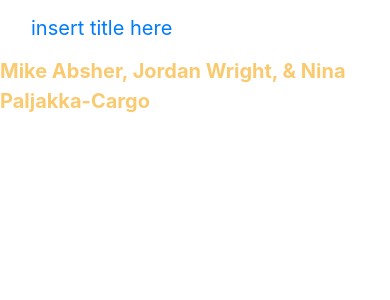
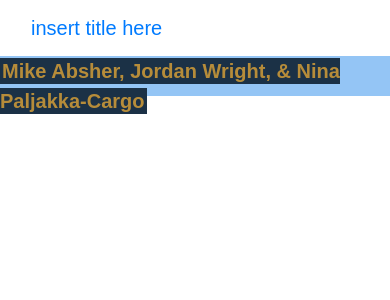
Before and after one commit to mdaxc6/databootcamp-final-project, a Flask app: page / in a window 390 px wide. Shown: the top 300 px of the page. Run offline with Flask 2, Linux system fonts and the light colour scheme; some libraries are stand-ins or nearby versions.

Commit message:
edits to css and html

```diff
--- a/static/css/style.css
+++ b/static/css/style.css
@@ -0,0 +1,105 @@
+* {
+    box-sizing: border-box;
+    font-family: Ubuntu, sans-serif;
+}
+
+html, body {
+    padding: 0;
+    margin: 0;
+    height: 100%;
+}
+
+.page-wrap{
+    min-height: 100%;
+
+    margin-bottom: -40px;
+}
+
+.page-wrap:after{
+    display: block;
+}
+
+.jumbotron {
+    background-image: url(background.jpeg);
+}
+
+.wrapper {
+    position: relative;
+    min-height: 100%;
+    padding-bottom: 130px;
+    overflow: auto;
+}
+
+
+.col-md-12 {
+    position: relative;
+    height: 400px;
+    padding: 20px;
+    margin: 0;
+}
+
+.h1 {
+    margin-top: 200px;
+    font-size: 0.1rem;
+    animation: title 1.2s forwards linear;
+}
+
+.well{
+    margin-top: 50px;
+}
+#mapid {
+    height: 750px;
+    /* width: 900px; */
+    margin-top: 50px;
+}
+
+#scatter, #scatter2 {
+    margin: 150px;
+    display: flex;
+    align-items: center;
+}
+
+#bar {
+    margin: 50px;
+    margin-right: 50px;
+    display: flex;
+    align-items: center;
+}
+#bar-and-desc{
+    margin-top: 150px;
+    display: flex;
+    align-items: center;
+}
+.data-desc{
+    margin: 50px;
+    margin-top: 50px;
+    margin-right: 50px;
+    display: flex;
+    align-items: center;
+    line-height: 200%;
+}
+.info {
+    padding: 6px 8px;
+    font: 14px/16px Arial, Helvetica, sans-serif;
+    background: white;
+    background: rgba(255, 255, 255, 0.8);
+    box-shadow: 0 0 15px rgba(0, 0, 0, 0.2);
+    border-radius: 5px;
+}
+
+.info h4 {
+    margin: 0 0 5px;
+    color: #777;
+}
+
+
+.footer, .page-wrap:after {
+    height: 40px;
+    /* min-height: 100px; */
+    background: #94c5f5;
+}
+
+.bottom {
+    padding: 2px;
+    background: #1b3146;
+}
--- a/templates/index.html
+++ b/templates/index.html
@@ -17,7 +17,7 @@
         </div>
   </div>
     </nav>
-
+<!---footer-->
  <footer class="footer">
     <span class="bottom" style="font-size:20px;font-weight:bold;color:rgba(248, 179, 52, 0.7);">
         Mike Absher, Jordan Wright, & Nina Paljakka-Cargo
```
Also changed, not shown: images/background.jpeg (added).
